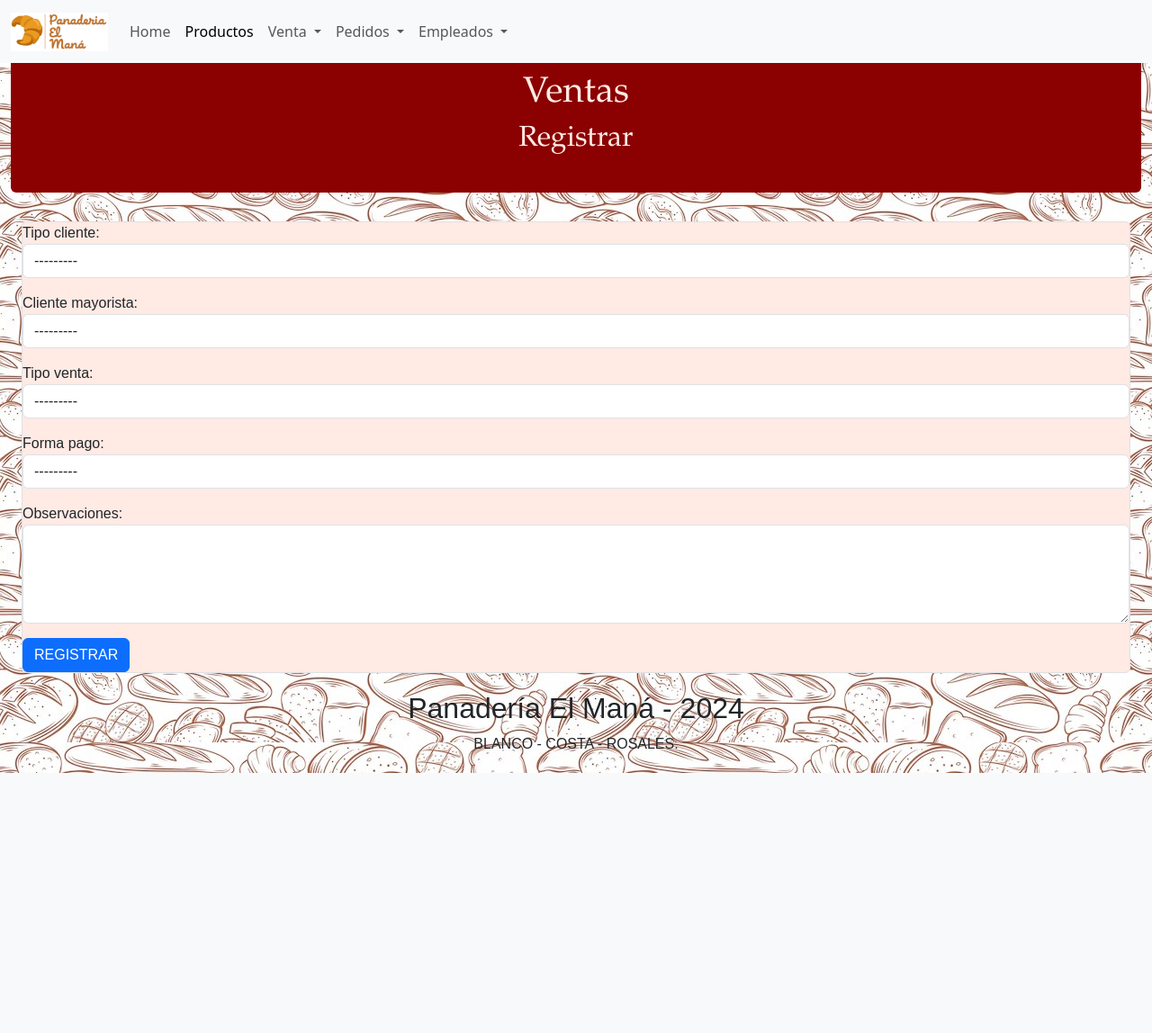
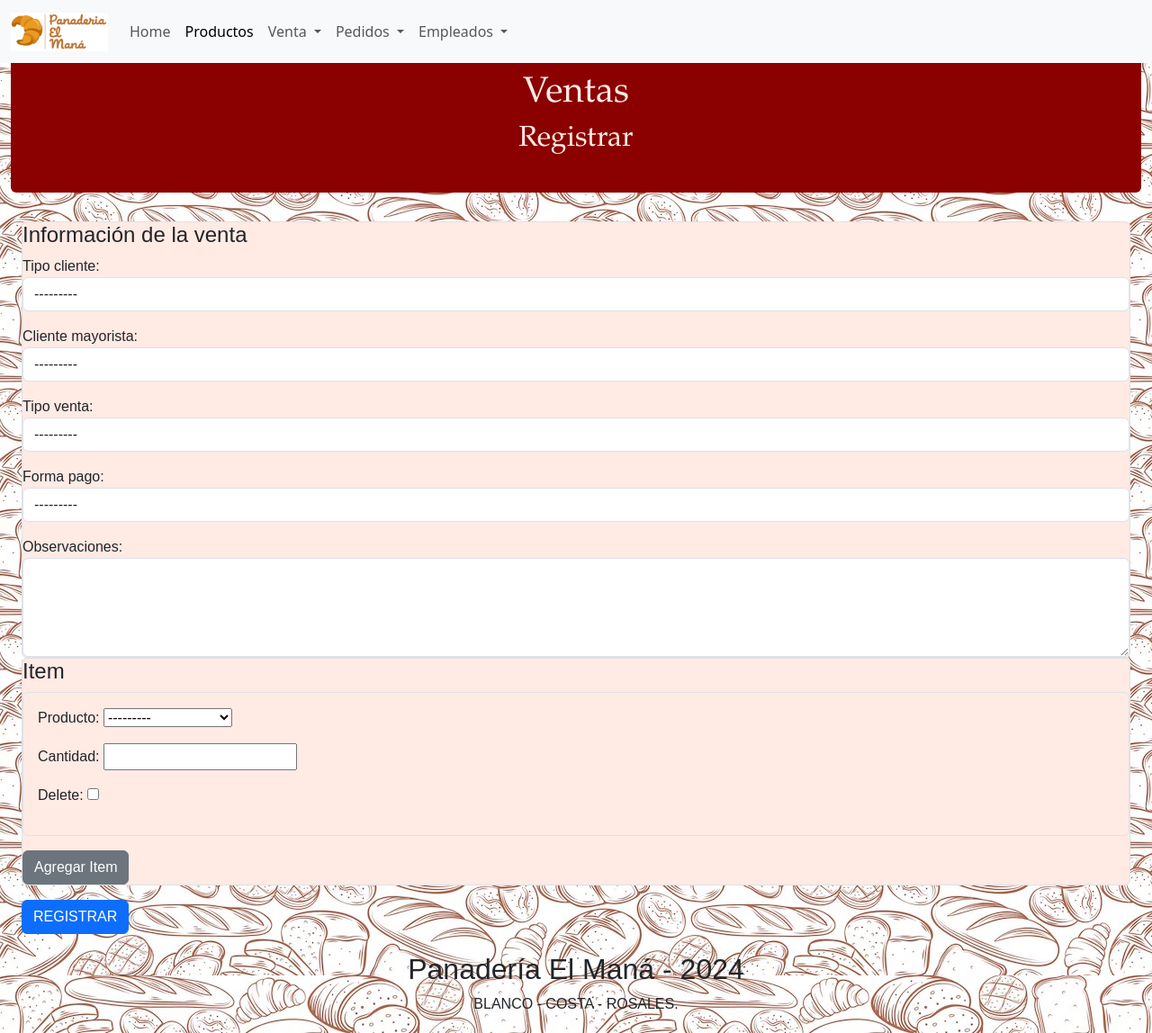
Before and after one commit to camilablanco22/laboratorio3, a Django app: page /venta/nueva/ in a window 1280 px wide. Shown: the whole page at 90% size. Before the commit the page ends 859 px from the top, so only its background shows below. Run offline with Django 5.2, Linux system fonts and the light colour scheme; tables that the repository leaves empty hold one stand-in row (values such as "Sample post").

Commit message:
Creo lo necesario para el registro de venta con sus items

```diff
--- a/gestion_panaderia/apps/venta/forms.py
+++ b/gestion_panaderia/apps/venta/forms.py
@@ -1,5 +1,5 @@
 from django import forms
-
+from django.forms import inlineformset_factory
 from apps.venta.models import Venta, Item
 
 
@@ -33,3 +33,13 @@ class NuevoItemForm(forms.ModelForm):
                 field.widget.attrs['class'] = 'form-control'
             else:
                 field.widget.attrs['class'] = 'form-check-input'
+
+
+# Crear el formset para los items
+ItemFormSet = inlineformset_factory(
+    Venta,
+    Item,
+    form=NuevoItemForm,
+    extra=1,  # Número de formularios vacíos
+    can_delete=True  # Permite eliminar secciones
+)
--- a/gestion_panaderia/apps/venta/templates/venta/venta_form.html
+++ b/gestion_panaderia/apps/venta/templates/venta/venta_form.html
@@ -8,10 +8,16 @@
             <h2>Registrar</h2>
         </header>
     </div>
+
+
     <div class="container-fluid mt-3 mb-3">
 
         <form method="post">
+            {% csrf_token %}
+
+            <!-- FORMULARIO DE LA VENTA-->
             <fieldset class="rounded border formulario">
+                <h4>Información de la venta</h4>
                 <div class="row g-3">
                     {% for field in form %}
                         <div class="campo">
@@ -21,11 +27,89 @@
                     {% endfor %}
                     {% csrf_token %} <!--cuestion de token de seguridad-->
                 </div>
-                <div class="mt-3">
-                    <button type="submit" class="btn btn-primary">REGISTRAR</button>
+
+            </fieldset>
+
+            <fieldset class="rounded border formulario">
+                <h4>Item</h4>
+                {{ formset.management_form }}
+                <div id="formset-container">
+                    {% for form in formset %}
+                    <div class="seccion-form mb-3 p-3 border rounded">
+                        {{ form.as_p }}
+                    </div>
+                    {% endfor %}
                 </div>
+                <button type="button" class="btn btn-secondary" id="add-form">Agregar Item</button>
+
             </fieldset>
+
+
+            <div class="mt-3">
+                <button type="submit" class="btn btn-primary">REGISTRAR</button>
+            </div>
+
+
         </form>
     </div>
 
 {% endblock %}
+
+{% block javascript %}
+<script>
+    document.addEventListener('DOMContentLoaded', function() {
+        const addButton = document.getElementById('add-form');
+        const formsetContainer = document.getElementById('formset-container');
+        const totalForms = document.getElementById('id_secciones-TOTAL_FORMS');
+
+        // Función para actualizar los índices de los formularios
+        function updateFormIndexes() {
+            const forms = formsetContainer.getElementsByClassName('seccion-form');
+            for (let i = 0; i < forms.length; i++) {
+                const formInputs = forms[i].getElementsByTagName('input');
+                const formSelects = forms[i].getElementsByTagName('select');
+
+                for (let input of formInputs) {
+                    updateElementIndex(input, 'secciones', i);
+                }
+                for (let select of formSelects) {
+                    updateElementIndex(select, 'secciones', i);
+                }
+            }
+            totalForms.value = forms.length;
+        }
+
+        // Función para actualizar el índice de un elemento
+        function updateElementIndex(element, prefix, index) {
+            const idRegex = new RegExp(`(${prefix}-\\d+)`);
+            const replacement = `${prefix}-${index}`;
+            if (element.id) element.id = element.id.replace(idRegex, replacement);
+            if (element.name) element.name = element.name.replace(idRegex, replacement);
+        }
+
+        // Agregar nuevo formulario
+        addButton.addEventListener('click', function(e) {
+            e.preventDefault();
+            const formCount = formsetContainer.children.length;
+            const template = formsetContainer.children[0].cloneNode(true);
+
+            // Limpiar los valores del formulario clonado
+            template.querySelectorAll('input[type="text"]').forEach(input => input.value = '');
+            template.querySelectorAll('select').forEach(select => select.selectedIndex = 0);
+
+            formsetContainer.appendChild(template);
+            updateFormIndexes();
+        });
+
+        // Eliminar formulario
+        formsetContainer.addEventListener('click', function(e) {
+            if (e.target.classList.contains('delete-form')) {
+                e.preventDefault();
+                const form = e.target.closest('.seccion-form');
+                form.remove();
+                updateFormIndexes();
+            }
+        });
+    });
+</script>
+{% endblock %}
--- a/gestion_panaderia/apps/venta/urls.py
+++ b/gestion_panaderia/apps/venta/urls.py
@@ -2,7 +2,7 @@ from django.urls import path
 
 from apps.venta import views
 
-app_name = 'producto'
+app_name = 'venta'
 urlpatterns = [
     #path('', views.lista_productos, name='lista_productos'),
     #path('<int:pk>/', views.detalle_anuncio, name='detalle_anuncio'),
--- a/gestion_panaderia/apps/venta/views.py
+++ b/gestion_panaderia/apps/venta/views.py
@@ -1,26 +1,34 @@
 from django.shortcuts import render, redirect
 from django.urls import reverse
 
-from apps.venta.forms import NuevaVentaForm
+from apps.venta.forms import NuevaVentaForm, ItemFormSet
 
 
 # Create your views here.
-
 
 def nueva_venta(request):
     venta_nueva = None
     if request.method == 'POST':
         venta_form = NuevaVentaForm(request.POST) #request.post es un objeto del tipo diccionario
         if venta_form.is_valid():
-            # Se guardan los datos que provienen del formulario en la B.D.
-            venta_nueva = venta_form.save(commit=False)
-            #Lógica para registrar el empleado
-            venta_nueva.save()
-            #messages.success(request,
-             #                'Se ha agregado correctamente el Anuncio {}'.format(nuevo_anuncio))
-            return redirect('venta:carga_items')
+            venta = venta_form.save()
+            formset = ItemFormSet(request.POST, instance=venta)
+            if formset.is_valid():
+                # Guardar cada item individualmente
+                items = formset.save(commit=False)
+                for item in items:
+                    # Calcular el precio del item basado en la cantidad y el precio del producto
+                    item.venta = venta
+                    if item.producto:
+                        item.precio_item = item.cantidad * item.producto.precio
+                    item.save()
+                return redirect('venta:lista_ventas')  # Redirige a la lista de ventas después de guardar los items
 
     else:
-        venta_form = NuevaVentaForm()
+        form = NuevaVentaForm()
+        formset = ItemFormSet()
 
-    return render(request, 'venta/venta_form.html', {'form': venta_form})
+    return render(request, 'venta/venta_form.html', {
+        'form': form,
+        'formset': formset
+    })
--- a/gestion_panaderia/templates/base/base.html
+++ b/gestion_panaderia/templates/base/base.html
@@ -61,25 +61,6 @@
             </div>
         </nav>
 
-        <!--
-        <nav class="navbar navbar-expand-lg navbar-dark bg-dark justify-content-center">
-            <div class="container-fluid">
-                <a class="navbar-brand" href="#">Subasta</a>
-                <button class="navbar-toggler" type="button" data-bs-toggle="collapse" data-bs-target="#navbarNav">
-                    <span class="navbar-toggler-icon"></span>
-                </button>
-                <div class="collapse navbar-collapse" id="navbarNav">
-                    <ul class="navbar-nav ">
-                        <li class="nav-item">
-                            <a class="nav-link" href="#">Inicio</a>
-                        </li>
-                        <li class="nav-item">
-                            <a class="nav-link" href="#">Publicar Anuncio</a>
-                        </li>
-                    </ul>
-                </div>
-            </div>
-        </nav>-->
 
         <div class="container-fluid contenedor-cuerpo  mt-4">
             {% block contenido_principal %}
@@ -90,6 +71,8 @@
             </footer>
 
         </div>
+        {% block javascript %}
+        {% endblock %}
         <script src="https://cdn.jsdelivr.net/npm/bootstrap@5.3.0/dist/js/bootstrap.bundle.min.js"></script>
     </body>
 </html>
```
Also changed, not shown: gestion_panaderia/apps/venta/migrations/0002_alter_venta_fecha_venta_alter_venta_forma_pago_and_more.py (added).
